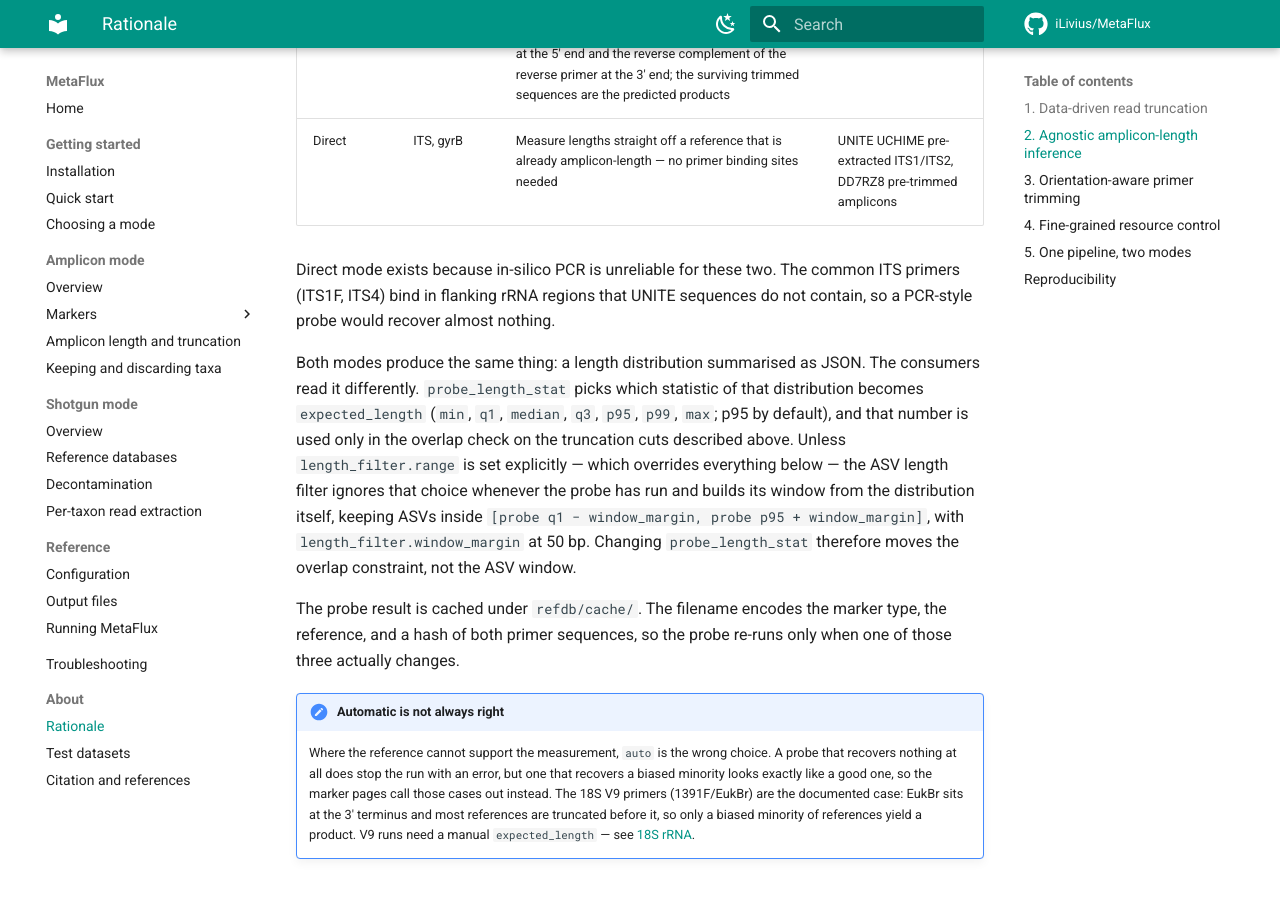
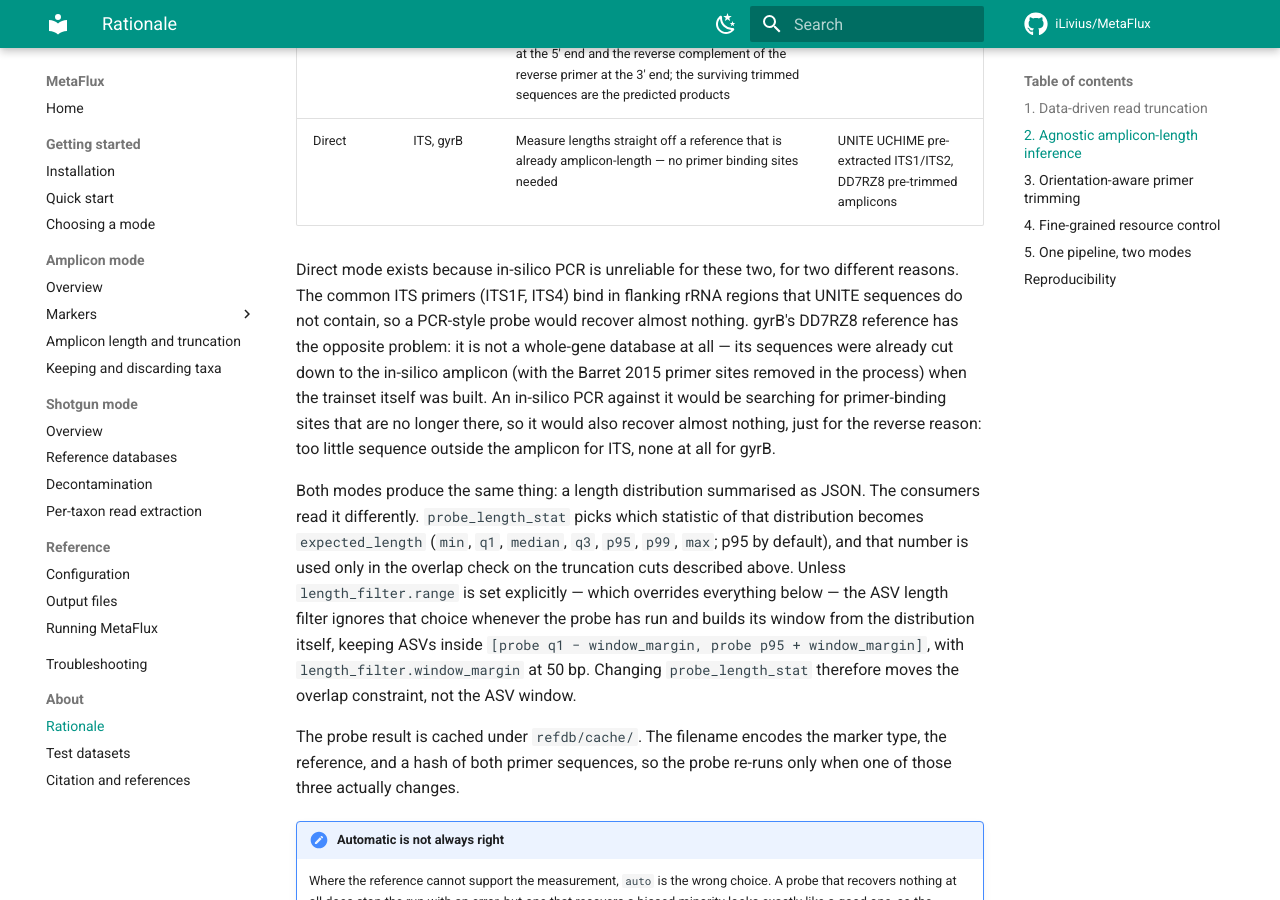
Before and after one commit to iLivius/MetaFlux, an MkDocs documentation site: the page built from docs/about/rationale.md, in a window 1280 px wide and 900 px high, scrolled down 1654 px. Built offline with MkDocs 1.6.1 and Material for MkDocs 9.7.7, drawn with Linux system fonts in a browser that asks for light colours; comment, search, counter and statistics services are not loaded.

Commit message:
Give gyrB its own reason for using direct probe mode
The rationale page explained direct mode ("these two [ITS, gyrB] use it
because in-silico PCR is unreliable") but only ever spelled out the ITS half
of that claim. gyrB's reason is different, not just unstated: DD7RZ8 isn't a
whole-gene reference with primer sites in it somewhere -- the Barret 2015
primer sites were already cut off when the trainset itself was built. An
in-silico PCR against it isn't failing to find a distant binding site (ITS's
problem); it's searching for a binding site that was never in the file to
begin with.

```diff
--- a/docs/about/rationale.md
+++ b/docs/about/rationale.md
@@ -63,9 +63,16 @@ The `amplicon_probe` rule works in one of two ways depending on the marker:
 | PCR | 16S, 18S, rpoB | Two-pass in-silico PCR with Cutadapt: keep reference sequences carrying the forward primer at the 5′ end and the reverse complement of the reverse primer at the 3′ end; the surviving trimmed sequences are the predicted products | SILVA, SILVA-Euk, FROGS |
 | Direct | ITS, gyrB | Measure lengths straight off a reference that is already amplicon-length — no primer binding sites needed | UNITE UCHIME pre-extracted ITS1/ITS2, DD7RZ8 pre-trimmed amplicons |
 
-Direct mode exists because in-silico PCR is unreliable for these two. The common
-ITS primers (ITS1F, ITS4) bind in flanking rRNA regions that UNITE sequences do
-not contain, so a PCR-style probe would recover almost nothing.
+Direct mode exists because in-silico PCR is unreliable for these two, for two
+different reasons. The common ITS primers (ITS1F, ITS4) bind in flanking rRNA
+regions that UNITE sequences do not contain, so a PCR-style probe would recover
+almost nothing. gyrB's DD7RZ8 reference has the opposite problem: it is not a
+whole-gene database at all — its sequences were already cut down to the
+in-silico amplicon (with the Barret 2015 primer sites removed in the process)
+when the trainset itself was built. An in-silico PCR against it would be
+searching for primer-binding sites that are no longer there, so it would also
+recover almost nothing, just for the reverse reason: too little sequence
+outside the amplicon for ITS, none at all for gyrB.
 
 Both modes produce the same thing: a length distribution summarised as JSON.
 The consumers read it differently. `probe_length_stat` picks which
```
